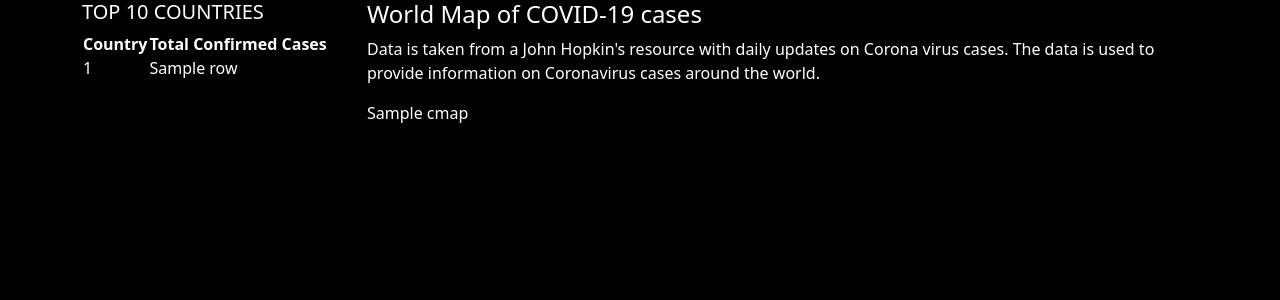
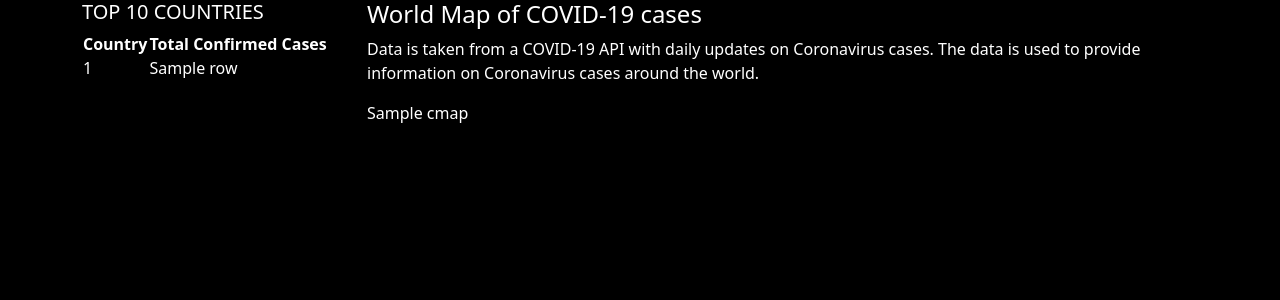
Before and after one commit to charvi-a/COVID-19-Tracker, a Flask app: template templates/index.html in a window 1280 px wide. Shown: the top 300 px of the page. Run offline with Flask 2, Linux system fonts and the light colour scheme; the template is opened without the code that fills it: most values are stand-ins (such as "Sample title", 1, 10 or a date in 2020); parts of the project's set-up code (start-up, migrations or seed data) failed here and were passed over.

Commit message:
Update index.html

```diff
--- a/templates/index.html
+++ b/templates/index.html
@@ -26,7 +26,7 @@
 	</div>
 	<div class = "col-9">
 		<h4>World Map of COVID-19 cases</h4>
-		<p>Data is taken from a John Hopkin's resource with daily updates on Corona virus cases. The data is used to provide information on Coronavirus cases around the world.</p>
+		<p>Data is taken from a COVID-19 API with daily updates on Coronavirus cases. The data is used to provide information on Coronavirus cases around the world.</p>
 		{{cmap | safe}}
 	</div>
 </div>
```
